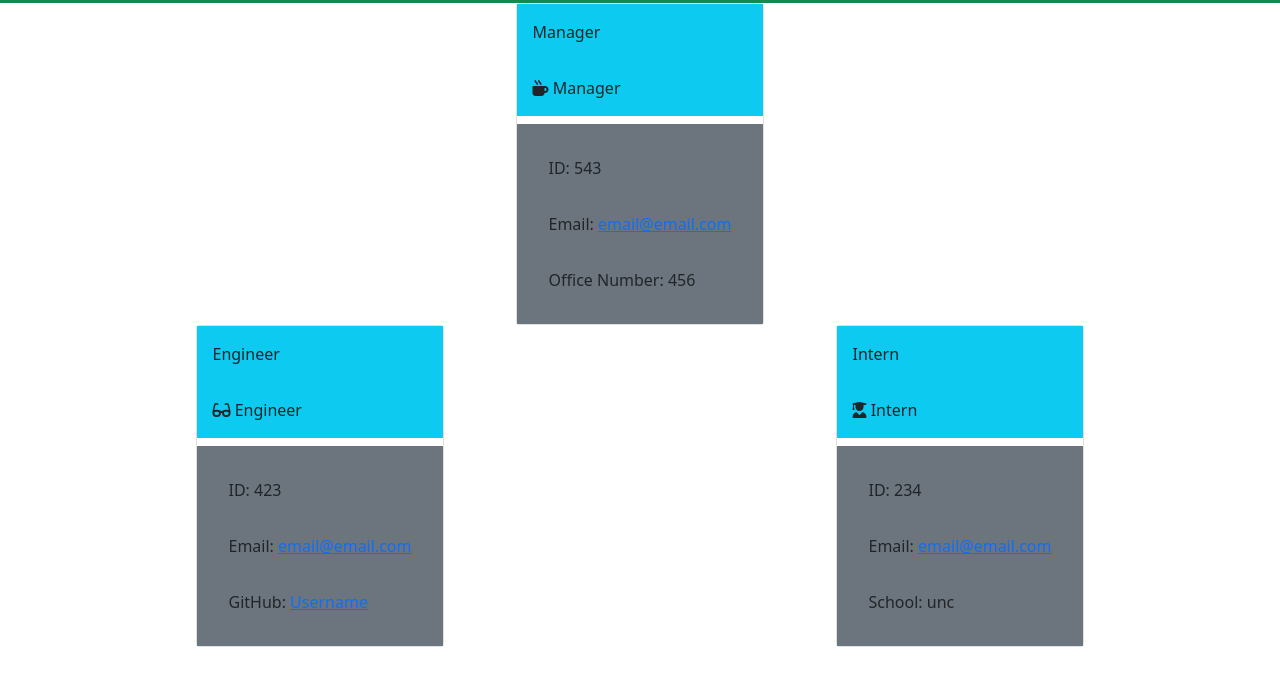
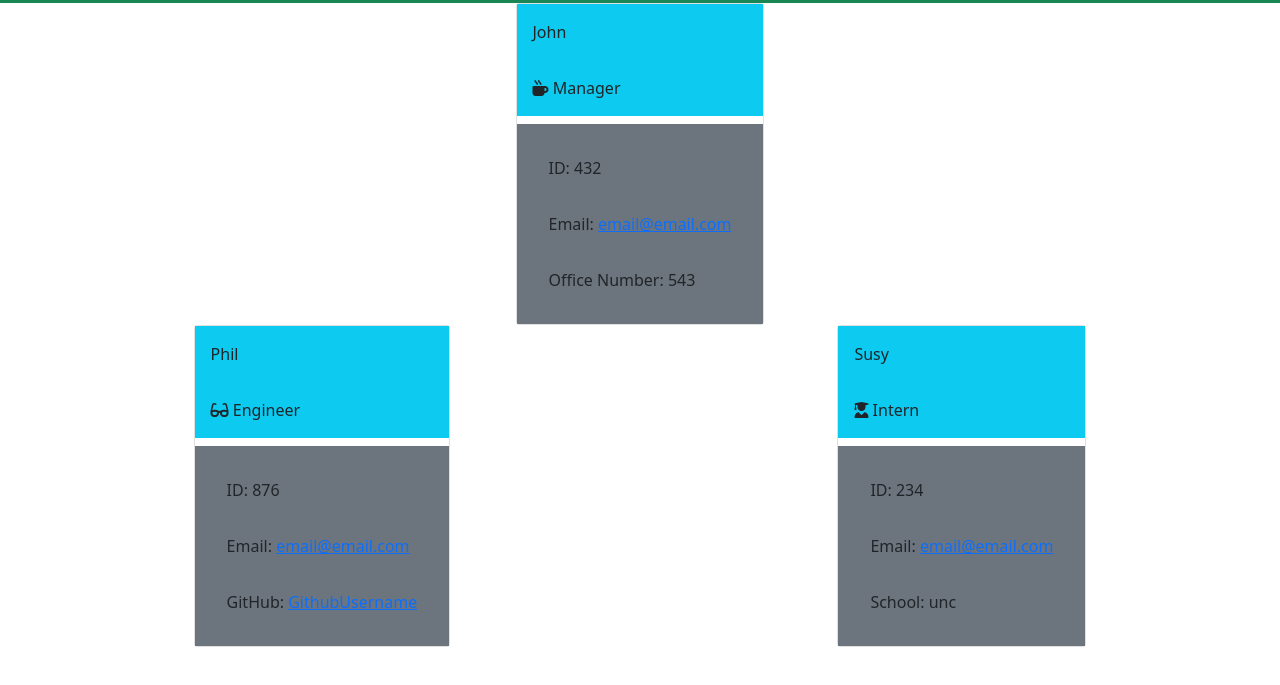
Before and after one commit to ekball/C10-Team-Profile-Generator, a website: page dist/index.html in a window 1280 px wide. Shown: the part 53-738 px from the top of the page. Drawn offline with nearby package versions, Linux system fonts and the light colour scheme.

```diff
--- a/dist/index.html
+++ b/dist/index.html
@@ -22,7 +22,7 @@
     <div class="card-title bg-info">
 
         <div class="card-body">
-            Manager
+            John
         </div>
 
         <div class="card-body">
@@ -34,7 +34,7 @@
     <div class="card-body bg-secondary">
 
         <div class="card-body border-primary rounded">
-            ID: 543
+            ID: 432
         </div>
 
         <div class="card-body border-primary rounded">
@@ -42,7 +42,7 @@
         </div>
 
         <div class="card-body border-primary rounded">
-            Office Number: 456
+            Office Number: 543
         </div>
 
     </div>
@@ -57,7 +57,7 @@
                 <div class="card-title bg-info">
 
                     <div class="card-body">
-                        Engineer
+                        Phil
                     </div>
 
                     <div class="card-body">
@@ -69,7 +69,7 @@
                 <div class="card-body bg-secondary">
 
                     <div class="card-body border-primary rounded">
-                        ID: 423
+                        ID: 876
                     </div>
 
                     <div class="card-body border-primary rounded">
@@ -77,7 +77,7 @@
                     </div>
 
                     <div class="card-body border-primary rounded">
-                        GitHub: <a href="https://github.com/Username" target="_blank">Username</a>
+                        GitHub: <a href="https://github.com/GithubUsername" target="_blank">GithubUsername</a>
                     </div>
 
                 </div>
@@ -90,7 +90,7 @@
                 <div class="card-title bg-info">
 
                     <div class="card-body">
-                        Intern
+                        Susy
                     </div>
 
                     <div class="card-body">
```
Also changed, not shown: README.md.
